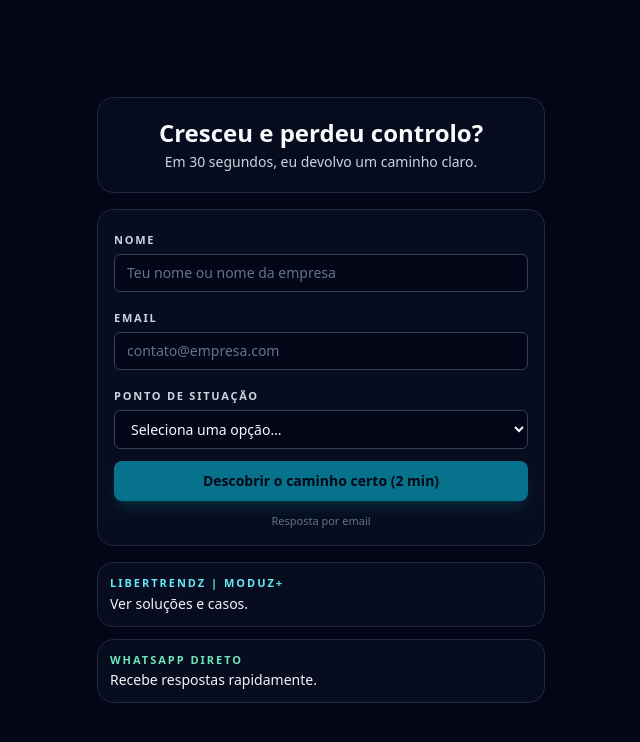
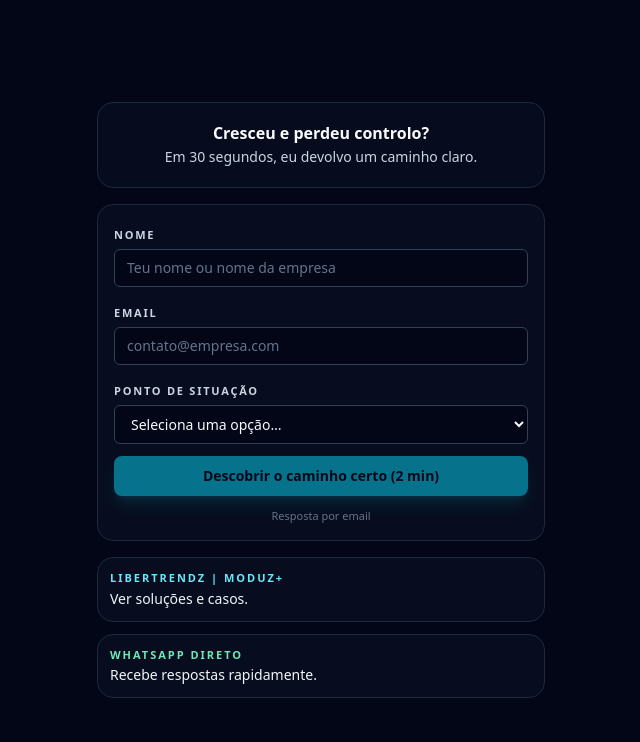
Before and after one commit to libertrendz/libertrendz-site, a Next.js app: page /bio in a window 1280 px wide. Shown: the top 742 px of the page, without its empty margins (319-959 px from the left). Built offline with nearby package versions, Linux system fonts and the light colour scheme.

Commit message:
Update page.tsx

```diff
--- a/app/bio/page.tsx
+++ b/app/bio/page.tsx
@@ -64,7 +64,7 @@ export default function BioPage() {
         <div className="relative text-center rounded-2xl border border-slate-800 bg-slate-900/35 px-4 py-5 overflow-hidden">
           <div className="pointer-events-none absolute inset-0 bg-gradient-to-r from-cyan-700/12 via-cyan-600/8 to-transparent" />
           <div className="relative z-10 space-y-1">
-            <h1 className="text-2xl font-bold leading-tight">
+            <h1 className="text-1xl font-bold leading-tight">
               Cresceu e perdeu controlo?
             </h1>
             <p className="text-sm text-slate-300">
```
